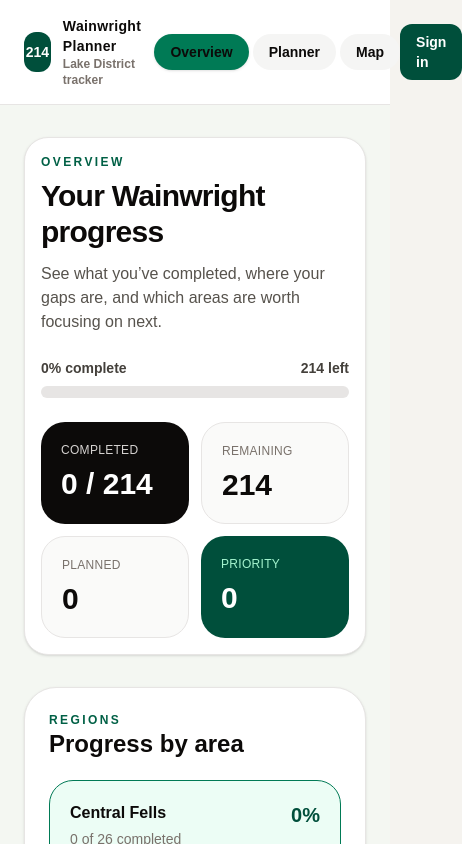
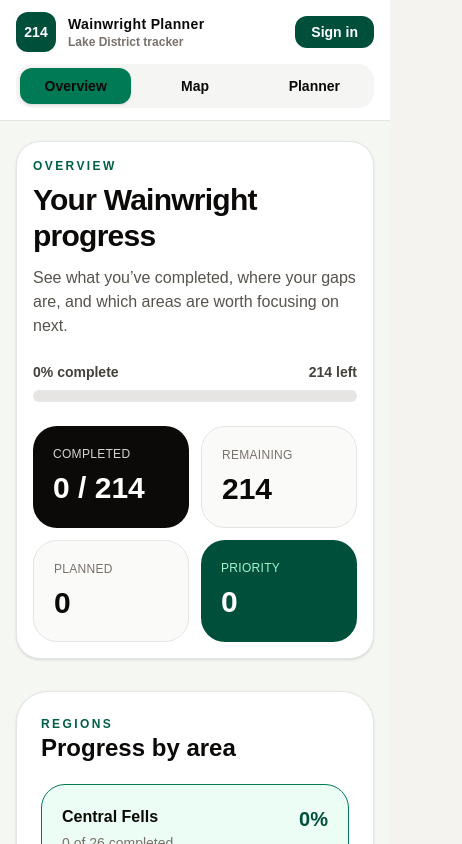
Before and after one commit to tambrulee/wainwright-tracker, a Next.js app: page / in a window 390 px wide. Shown: the top 844 px of the page, 462 px wide, since content can reach past the window. Built offline with nearby package versions, Linux system fonts and the light colour scheme; no server answers.

Commit message:
UX: Mobile optimise nav

```diff
--- a/components/dashboard/DashboardNav.tsx
+++ b/components/dashboard/DashboardNav.tsx
@@ -9,8 +9,8 @@
 
 const navItems: { label: string; value: DashboardView }[] = [
   { label: "Overview", value: "overview" },
+  { label: "Map", value: "map" },
   { label: "Planner", value: "planner" },
-  { label: "Map", value: "map" },
   { label: "Route builder", value: "route" },
   { label: "Saved routes", value: "saved" },
 ];
--- a/components/dashboard/DashboardShell.tsx
+++ b/components/dashboard/DashboardShell.tsx
@@ -3,7 +3,6 @@
 import type { ReactNode } from "react";
 import type { DashboardView } from "@/types/dashboard";
 import AuthButton from "@/components/AuthButton";
-import DashboardNav from "@/components/dashboard/DashboardNav";
 
 type Props = {
   activeView: DashboardView;
@@ -13,8 +12,8 @@
 
 const navItems: { label: string; value: DashboardView }[] = [
   { label: "Overview", value: "overview" },
+  { label: "Map", value: "map" },
   { label: "Planner", value: "planner" },
-  { label: "Map", value: "map" },
 ];
 
 export default function DashboardShell({
@@ -25,45 +24,54 @@
   return (
     <div className="min-h-screen bg-[#f4f7f2] text-stone-950">
       <header className="sticky top-0 z-[9999] border-b border-stone-200 bg-white/95 backdrop-blur">
-        <div className="mx-auto flex max-w-[1500px] items-center justify-between px-6 py-4">
+        <div className="mx-auto flex max-w-[1500px] flex-col gap-3 px-4 py-3 sm:px-6 lg:flex-row lg:items-center lg:justify-between">
+          <div className="flex items-center justify-between gap-3">
             <button
               onClick={() => onChangeView("overview")}
-            className="flex items-center gap-3"
+              className="flex min-w-0 items-center gap-3"
             >
-            <div className="flex h-10 w-10 items-center justify-center rounded-xl bg-emerald-900 text-sm font-black text-white">
+              <div className="flex h-10 w-10 shrink-0 items-center justify-center rounded-xl bg-emerald-900 text-sm font-black text-white">
                 214
               </div>
 
-            <div className="text-left">
-              <p className="text-sm font-black tracking-wide text-stone-950">
+              <div className="min-w-0 text-left">
+                <p className="truncate text-sm font-black tracking-wide text-stone-950">
                   Wainwright Planner
                 </p>
-              <p className="text-xs font-semibold text-stone-500">
+                <p className="truncate text-xs font-semibold text-stone-500">
                   Lake District tracker
                 </p>
               </div>
             </button>
 
-          <nav className="flex items-center gap-1">
+            <div className="shrink-0 lg:hidden">
+              <AuthButton />
+            </div>
+          </div>
+
+          <nav className="grid grid-cols-3 gap-2 rounded-2xl bg-stone-100 p-1 lg:flex lg:items-center lg:gap-1 lg:bg-transparent lg:p-0">
             {navItems.map((item) => (
               <button
                 key={item.value}
                 onClick={() => onChangeView(item.value)}
-                className={`rounded-full px-4 py-2 text-sm font-semibold transition ${
+                className={`rounded-xl px-3 py-2 text-sm font-bold transition lg:rounded-full lg:px-4 ${
                   activeView === item.value
                     ? "bg-emerald-700 text-white shadow-sm"
-                    : "bg-stone-100 text-stone-700 hover:bg-stone-200"
+                    : "text-stone-700 hover:bg-stone-200 lg:bg-stone-100"
                 }`}
               >
                 {item.label}
               </button>
             ))}
           </nav>
+
+          <div className="hidden shrink-0 lg:block">
             <AuthButton />
+          </div>
         </div>
       </header>
 
-      <main className="mx-auto w-full max-w-[1500px] px-6 py-8">
+      <main className="mx-auto w-full max-w-[1500px] px-4 py-5 sm:px-6 sm:py-8">
         {children}
       </main>
     </div>
```
Lines whose indentation alone changed are shown as unchanged.
